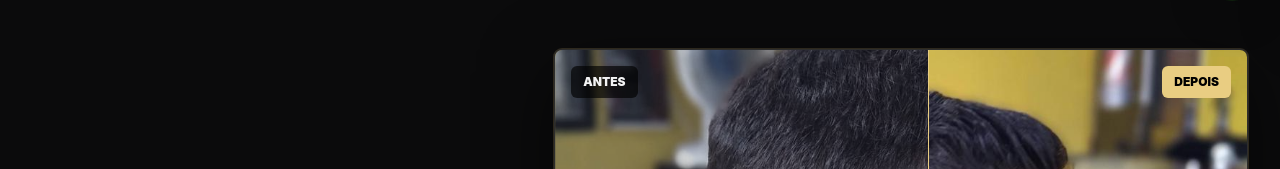
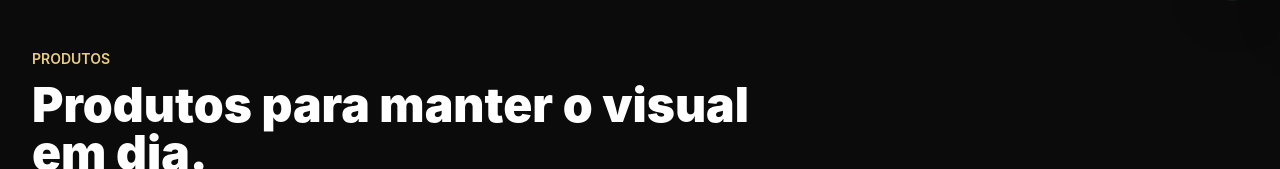
Before and after one commit to lgma1302sfcpo/barbeariaws, a React (Vite) app: page / in a window 1280 px wide. Shown: the part 783-952 px from the top of the page. Built offline with nearby package versions, Linux system fonts and the light colour scheme; no server answers.

Commit message:
Show products earlier on homepage

```diff
--- a/src/App.jsx
+++ b/src/App.jsx
@@ -93,11 +93,11 @@ export default function App() {
       <Header />
       <main>
         <Hero />
+        <Products />
         <BeforeAfter />
         <Gallery />
         <Differentials />
         <Services />
-        <Products />
         <Testimonials />
         <Location />
       </main>
```
